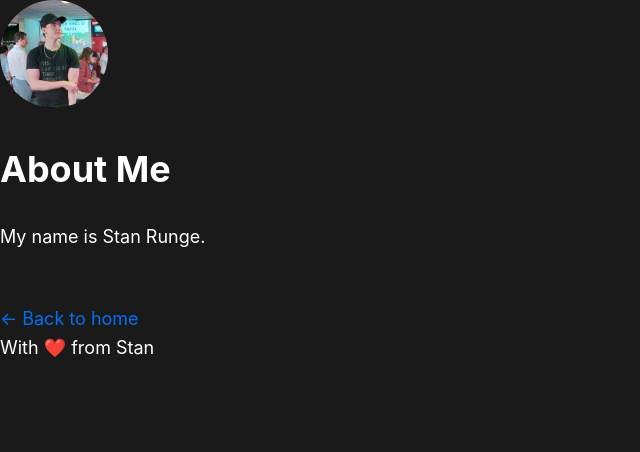
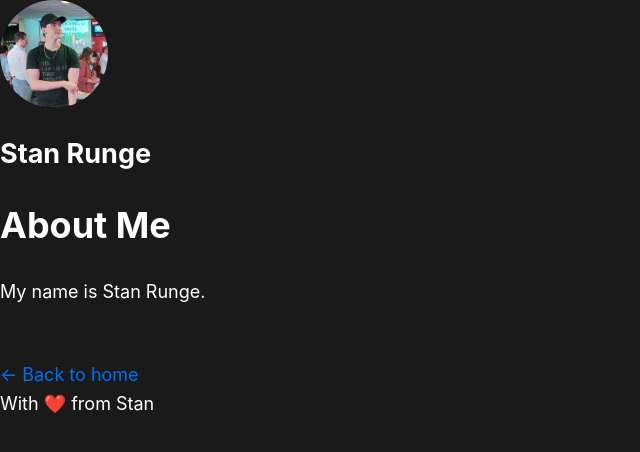
Before and after one commit to stanrunge/personal-website, a Next.js app: page /about-me in a window 1280 px wide. Shown: the top 452 px of the page, without its empty margins (0-640 px from the left). Built offline with nearby package versions, Linux system fonts and the light colour scheme.

Commit message:
fixed unreferenced variable

```diff
--- a/pages/about-me.js
+++ b/pages/about-me.js
@@ -16,13 +16,13 @@ export default function AboutMe() {
                             className={utilStyles.borderCircle}
                             height={108}
                             width={108}
-                            alt={name}
+                            alt={"Stan's profile picture"}
                         />
                     </a>
                 </Link>
                 <h2 className={utilStyles.headingLg}>
                     <Link href="/">
-                        <a className={utilStyles.colorInherit}>{name}</a>
+                        <a className={utilStyles.colorInherit}>{"Stan Runge"}</a>
                     </Link>
                 </h2>
 
```
